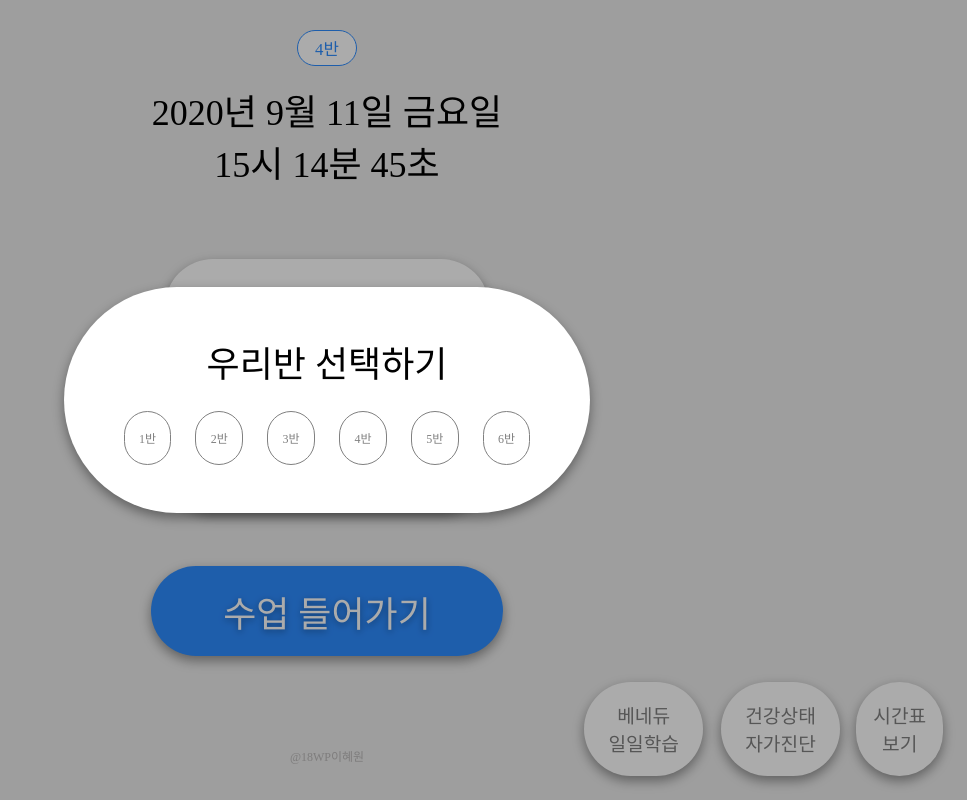
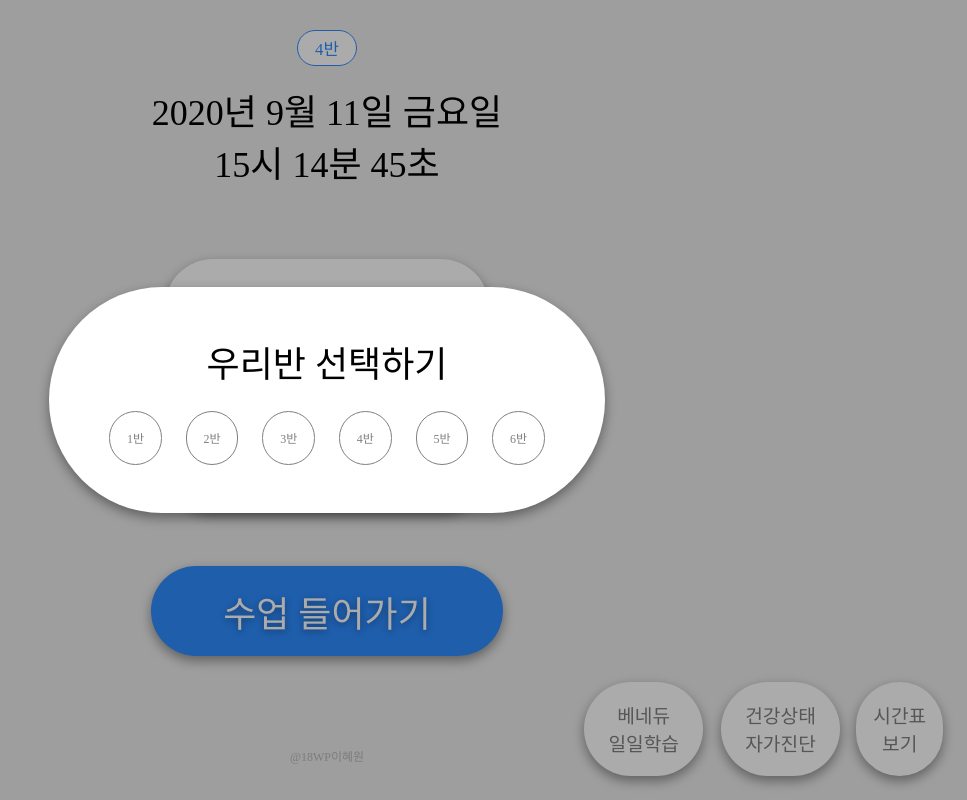
Before and after one commit to gpdnjs110415/dimi-zoom, a plain HTML site: page index.html in a window 1280 px wide. Shown: the whole page, without its empty margins (313-1280 px from the left). Drawn offline with Linux system fonts and the light colour scheme; a web font is replaced by a local one.

Commit message:
fix media css

```diff
--- a/css/popup.css
+++ b/css/popup.css
@@ -14,11 +14,11 @@
     background-color:white;
     color: gray;
     border: 1px solid gray;
-    border-radius: 3rem;
+    border-radius: 4rem;
     text-align: center;
     width:fit-content;
     height: fit-content;
-    padding: 0.7rem 0.6rem;
+    padding: 0.7rem;
     display: block;
     margin: 0rem 0.5rem;
     font-size: 0.5rem;
--- a/css/style.css
+++ b/css/style.css
@@ -100,6 +100,7 @@ html, body{
 }
 
 #timetableBtn{
+    height: fit-content;
     color:  gray;
     background-color :white;
     box-shadow: 0rem 0.2rem 0.5rem rgba(0, 0, 0, 0.397);
@@ -115,6 +116,7 @@ html, body{
 }
 
 #timetableBtn:hover{
+    height: fit-content;
     color:  white;
     background-color :rgb(45, 140, 255);
     box-shadow: 0rem 0.2rem 0.5rem rgba(0, 0, 0, 0.397);
```
